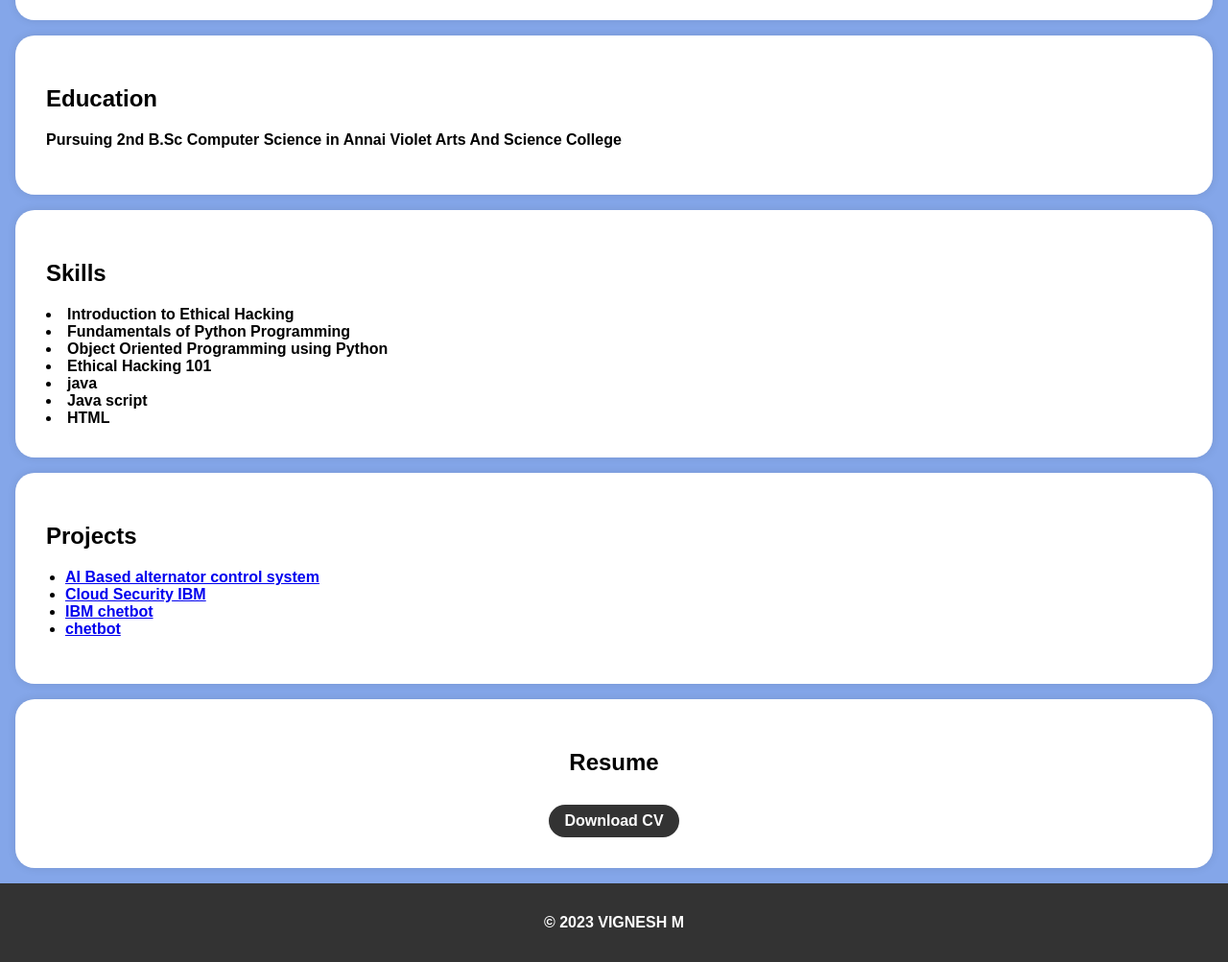
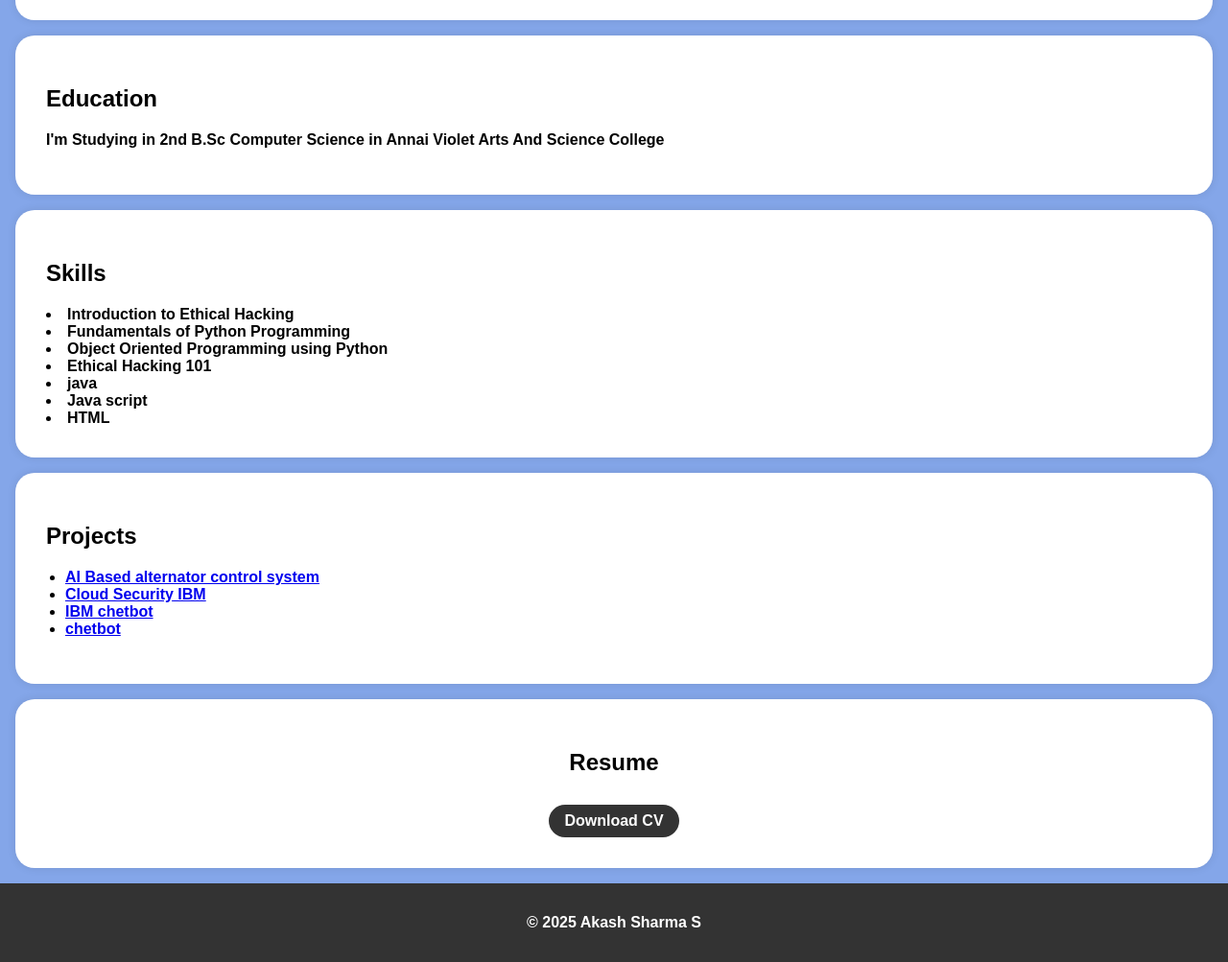
Before and after one commit to Akashtn786/Akash-Sharma-, a plain HTML site: page index.html in a window 1280 px wide. Shown: the part 391-1394 px from the top of the page at 96% size. Drawn offline with Linux system fonts and the light colour scheme.

Commit message:
Update index.html

```diff
--- a/index.html
+++ b/index.html
@@ -122,7 +122,7 @@
     <section id="education">
         <div class="section-content">
             <h2>Education</h2>
-            <p>Pursuing 2nd B.Sc Computer Science in Annai Violet Arts And Science College </p>
+            <p>I'm Studying in 2nd B.Sc Computer Science in Annai Violet Arts And Science College </p>
 
 
         </div>
@@ -168,7 +168,7 @@
     </section>
 
     <footer>
-        <p>&copy; 2023 VIGNESH M</p>
+        <p>&copy; 2025 Akash Sharma S</p>
     </footer>
 
     <script>
```
